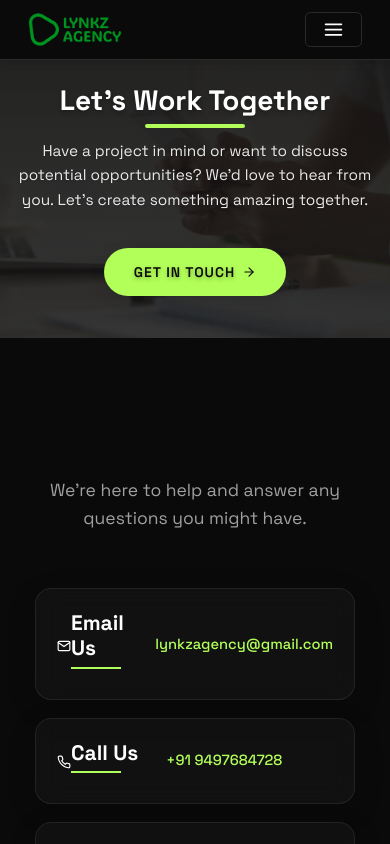
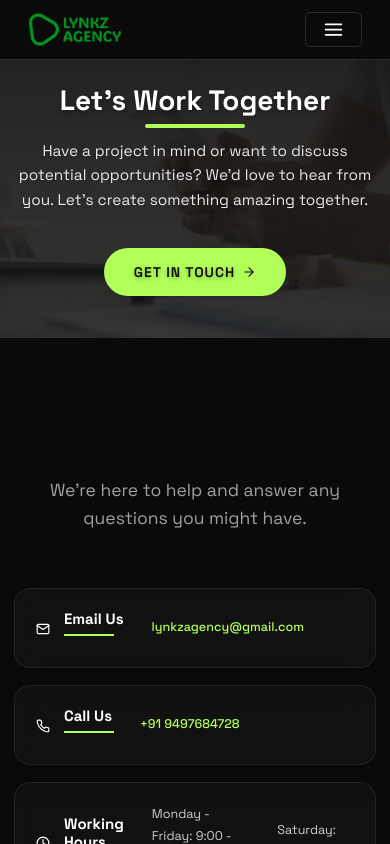
Before and after one commit to sanal-p-k/Lynkz-Agency, a React (Vite) app in the folder lynkz-agency/: page /contact in a window 390 px wide. Shown: the top 844 px of the page. Built offline with nearby package versions, Linux system fonts and the light colour scheme.

Commit message:
layoutfix

```diff
--- a/lynkz-agency/src/pages/Contact.module.css
+++ b/lynkz-agency/src/pages/Contact.module.css
@@ -550,6 +550,16 @@ textarea.formControl {
     font-size: 2.5rem;
   }
 
+  .contactTitle {
+    font-size: 15px;
+    margin-left: 1rem;
+  }
+
+  .contactDescription {
+    margin-left: 2rem;
+    font-size: 0.9rem;
+  }
+
   .heroSubtitle {
     font-size: 1.1rem;
   }
@@ -562,8 +572,15 @@ textarea.formControl {
 @media (max-width: 640px) {
   .contactInfoGrid {
     grid-template-columns: 1fr;
+    padding: 0px;
   }
-  .contactDescription{
+
+  .contactTitle {
+    font-size: 15px;
+    margin-left: 1rem;
+  }
+
+  .contactDescription {
     margin-left: 2rem;
   }
 }
```
